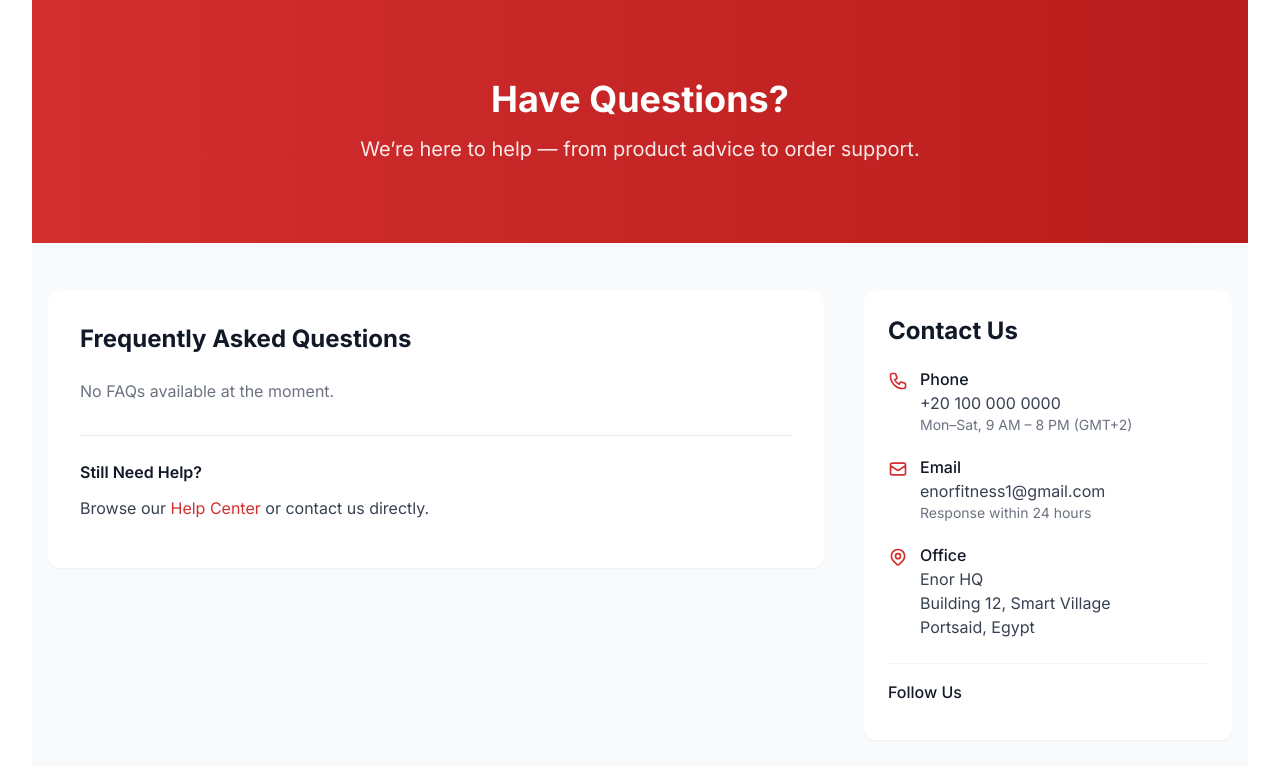
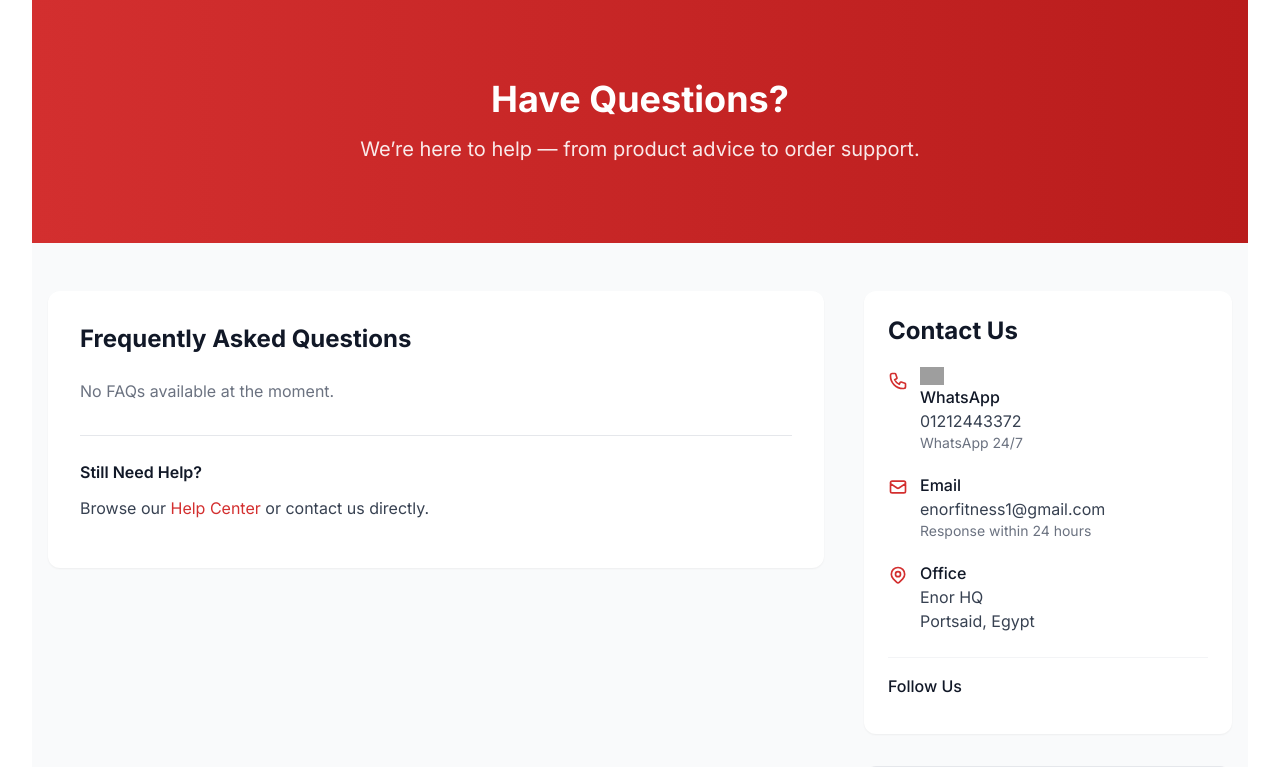
Before and after one commit to abdelrahman027/djangoe_enor_gt, a Django app: page /content/ in a window 1280 px wide. Shown: the part 97-864 px from the top of the page. Run offline with Django 5.2, Linux system fonts and the light colour scheme; data that the repository does not hold is empty; some libraries are stand-ins or nearby versions; grey boxes are pictures that could not be loaded.

Commit message:
some edits

```diff
--- a/templates/contact.html
+++ b/templates/contact.html
@@ -72,9 +72,9 @@
                 </svg>
               </div>
               <div class="ml-3">
-                <p class="font-medium text-gray-900">Phone</p>
-                <p class="text-gray-700">+20 100 000 0000</p>
-                <p class="text-sm text-gray-500">Mon–Sat, 9 AM – 8 PM (GMT+2)</p>
+                <p class="font-medium text-gray-900"><img width="24" height="24" src="https://img.icons8.com/color/48/whatsapp--v1.png" alt="whatsapp--v1"/> WhatsApp</p>
+                <p class="text-gray-700">01212443372</p>
+                <p class="text-sm text-gray-500">WhatsApp 24/7</p>
               </div>
             </div>
 
@@ -107,7 +107,6 @@
                 <p class="font-medium text-gray-900">Office</p>
                 <p class="text-gray-700">
                   Enor HQ<br>
-                  Building 12, Smart Village<br>
                   Portsaid, Egypt
                 </p>
               </div>
--- a/templates/shared/footer.html
+++ b/templates/shared/footer.html
@@ -6,20 +6,27 @@
       <div>
         <a href="{% url 'home' %}" class="text-sm font-bold flex items-center gap-1">
           <img src="{% static 'images/ENOR_LOGO_NOBG.png' %}" alt="ENOR Logo" class="w-16 object-cover">
-          <!-- <div>
-          ENOR<span class="text-brand-red">.</span>
-        </div> -->
         </a>
         <p class="max-w-xs mb-2">Empowering performance through premium Accessories, Gear, and sports essentials.</p>
+
         {% if social_links %}
         <div class="border-t border-gray-800 pt-6">
           <h4 class="text-brand-white font-medium mb-3">Follow Us</h4>
-          <ul class="flex gap-2 items-center">
+          <ul class="flex gap-3 items-center">
             {% for social_link in social_links %}
-            <li class="flex items-center gap-2">
+            <li>
+              <!--
+                ✅ FIXES APPLIED:
+                1. Added text-brand-black & hover:text-white to ensure the icon is visible.
+                2. Added [&>svg]... [&>i]... [&>img]... to force the inner icon to a fixed size (w-5 h-5).
+                3. Added overflow-hidden to prevent icons from breaking the circular shape.
+              -->
               <a href="{{ social_link.link }}"
-                class="w-8 h-8 bg-white hover:bg-brand-red rounded-full flex items-center justify-center p-1">
-                {{social_link.icon | safe}}
+                 target="_blank"
+                 rel="noopener noreferrer"
+                 aria-label="Follow us on {{ social_link.name }}"
+                 class="w-9 h-9 bg-white hover:bg-brand-red text-brand-black hover:text-white rounded-full flex items-center justify-center transition-colors duration-200 overflow-hidden [&>svg]:w-5 [&>svg]:h-5 [&>svg]:fill-current [&>i]:text-lg [&>i]:leading-none [&>img]:w-5 [&>img]:h-5 [&>img]:object-contain">
+                {{ social_link.icon|safe }}
               </a>
             </li>
             {% endfor %}
@@ -32,8 +39,7 @@
         <h4 class="text-brand-white font-medium mb-3">Shop</h4>
         <ul class="space-y-2">
           <li><a href="{% url 'product_list' %}" class="hover:text-brand-red transition-colors">All Products</a></li>
-          <li><a href="{% url 'product_list' %}" class="hover:text-brand-red transition-colors">Featured Products</a>
-          </li>
+          <li><a href="{% url 'product_list' %}" class="hover:text-brand-red transition-colors">Featured Products</a></li>
           <li><a href="{% url 'hotdeals' %}" class="hover:text-brand-red transition-colors">Hot Deals</a></li>
         </ul>
       </div>
@@ -58,3 +64,15 @@
     </div>
   </div>
 </footer>
+
+<!--
+  ✅ FALLBACK CSS:
+  If your SVGs in the database have a hardcoded white fill (e.g., fill="#fff"),
+  Tailwind's fill-current won't override it. This CSS forces the color to match the text.
+-->
+<style>
+  footer a svg {
+    fill: currentColor !important;
+    color: currentColor !important;
+  }
+</style>
```
Also changed, not shown: templates/privacy.html (+3 -5 lines).
